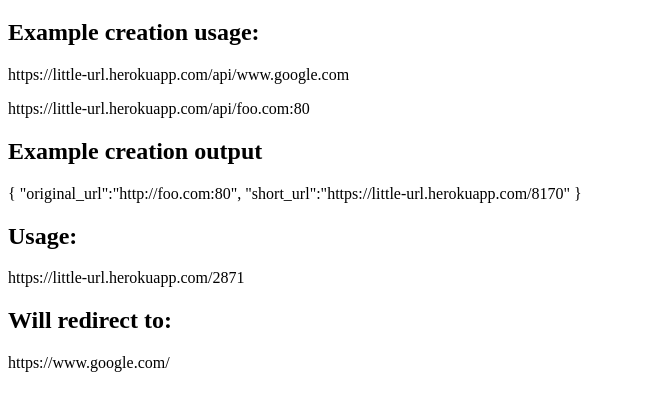
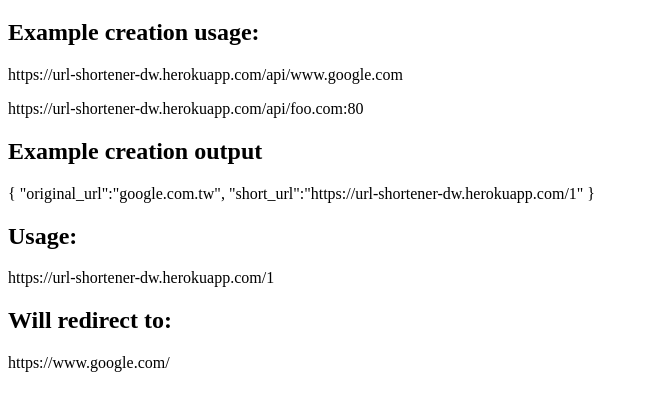
Before and after one commit to bangyuwen/url-shortener, a website: page index.html in a window 1280 px wide. Shown: the part 61-472 px from the top of the page, without its empty margins (0-648 px from the left). Drawn offline with Linux system fonts and the light colour scheme.

Commit message:
modify index

```diff
--- a/index.html
+++ b/index.html
@@ -7,12 +7,12 @@
   <body>
     <h1>URL Shortener Microservice</h1>
     <h2>Example creation usage:</h2>
-    <p>https://little-url.herokuapp.com/api/www.google.com</p>
-    <p>https://little-url.herokuapp.com/api/foo.com:80</p>
+    <p>https://url-shortener-dw.herokuapp.com/api/www.google.com</p>
+    <p>https://url-shortener-dw.herokuapp.com/api/foo.com:80</p>
     <h2>Example creation output</h2>
-    <p>{ "original_url":"http://foo.com:80", "short_url":"https://little-url.herokuapp.com/8170" }</p>
+    <p>{ "original_url":"google.com.tw", "short_url":"https://url-shortener-dw.herokuapp.com/1" }</p>
     <h2>Usage:</h2>
-    <p>https://little-url.herokuapp.com/2871</p>
+    <p>https://url-shortener-dw.herokuapp.com/1</p>
     <h2>Will redirect to:</h2>
     <p>https://www.google.com/</p>
   </body>
```
